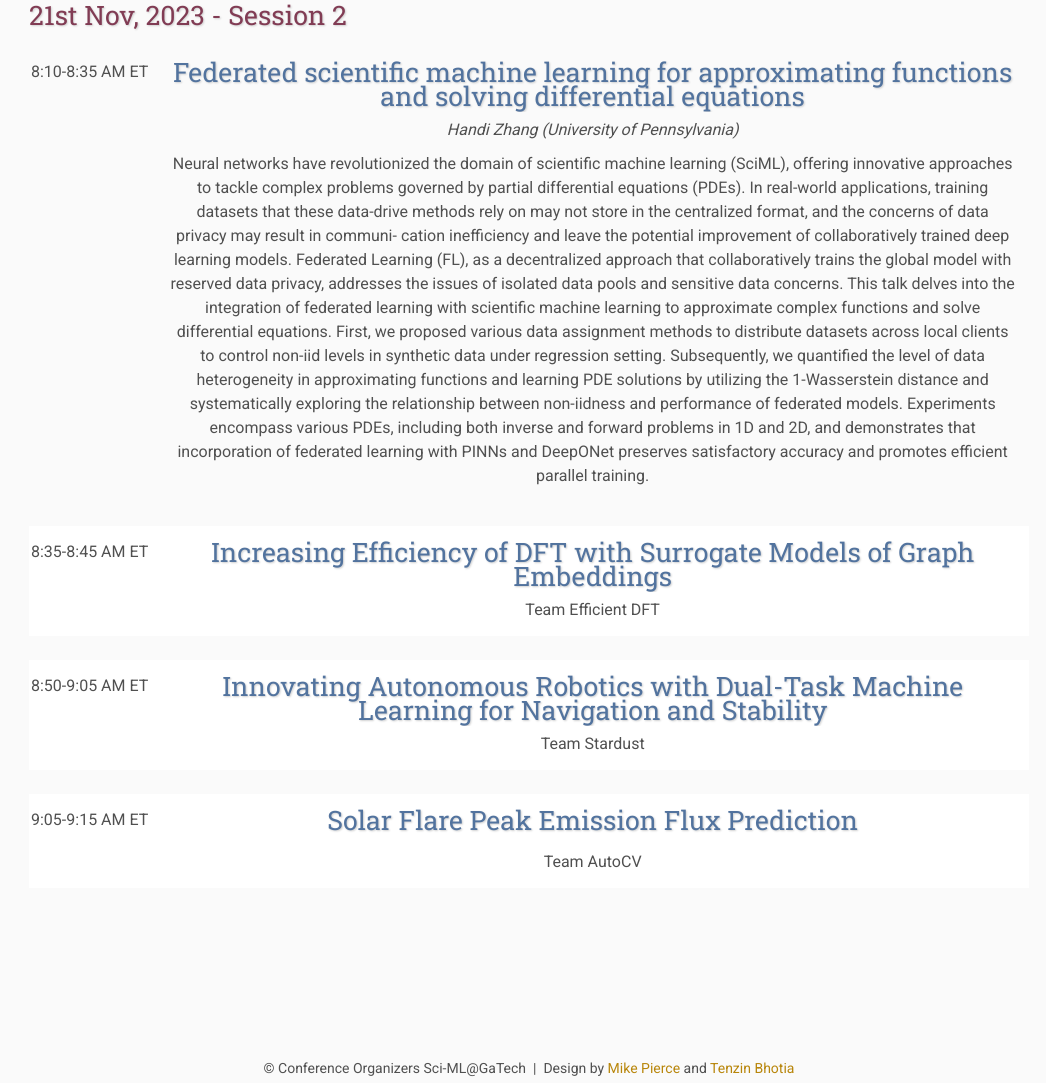
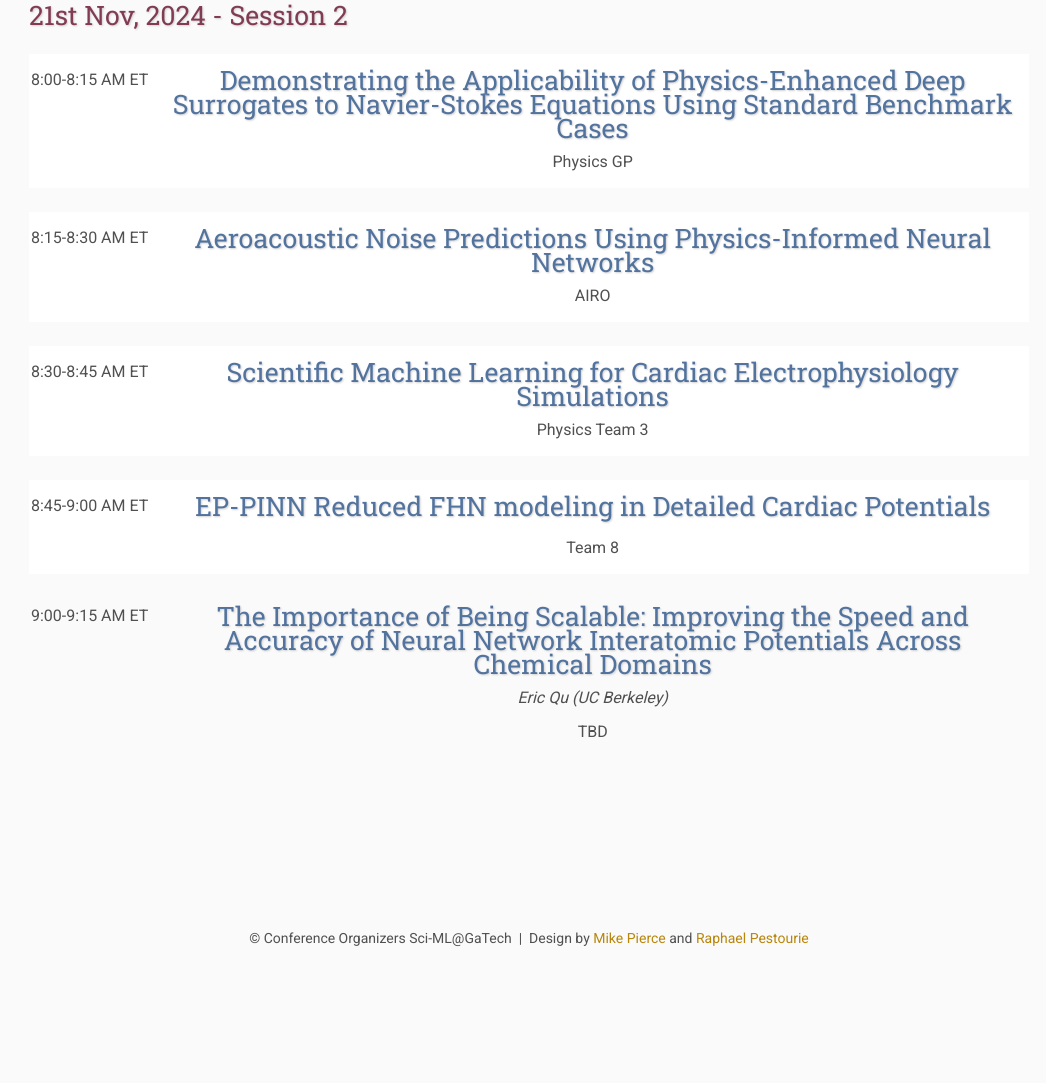
Before and after one commit to sciml-symposium/sciml-symposium-2024.github.io, a plain HTML site: page program/index.html in a window 1280 px wide. Shown: the part 1408-2491 px from the top of the page, without its empty margins (111-1157 px from the left). After the commit the page ends 2418 px from the top, so only its background shows below. Drawn offline with nearby package versions, Linux system fonts and the light colour scheme; some packages are replaced by stand-ins of ours; files that its build step writes are made by us from their sources.

Commit message:
Update index.html
updating day 2

```diff
--- a/program/index.html
+++ b/program/index.html
@@ -40,7 +40,7 @@
 
     <h2>Conference Program</h2>
 
-    <h3>19th Nov, 2023 - Session 1</h3>
+    <h3>19th Nov, 2024 - Session 1</h3>
 
     <!-- Event 1 -->
 <table class="plenary">
@@ -49,7 +49,7 @@
             8:00-8:15 AM ET
         </td>
         <td class="title-special">
-            Optimize Hydraulic Conductivity Estimation using Fourier Neural Operator.
+            Optimize Hydraulic Conductivity Estimation using Fourier Neural Operator
         </td>
     </tr>
     <tr>
@@ -133,80 +133,101 @@ solution into our experimental data, the reflected and transmitted waves are ext
         </tr>
     </table>
 
-    <h3>21st Nov, 2023 - Session 2</h3>
+    <h3>21st Nov, 2024 - Session 2</h3>
+
+    <!-- Event 1 -->
+<table class="plenary">
+    <tr>
+        <td class="date" rowspan="2">
+            8:00-8:15 AM ET
+        </td>
+        <td class="title-special">
+            Demonstrating the Applicability of Physics-Enhanced Deep Surrogates to Navier-Stokes Equations Using Standard Benchmark Cases
+        </td>
+    </tr>
+    <tr>
+        <td class="abstract">
+            Physics GP
+        </td>
+    </tr>
+</table>
+
+<!-- Event 2 -->
+<table class="plenary">
+    <tr>
+        <td class="date" rowspan="2">
+            8:15-8:30 AM ET
+        </td>
+        <td class="title-special">
+            Aeroacoustic Noise Predictions Using Physics-Informed Neural Networks
+        </td>
+    </tr>
+    <tr>
+        <td class="abstract">
+            AIRO
+        </td>
+    </tr>
+</table>
+
+<!-- Event 3 -->
+<table class="plenary">
+    <tr>
+        <td class="date" rowspan="2">
+            8:30-8:45 AM ET
+        </td>
+        <td class="title-special">
+            Scientific Machine Learning for Cardiac Electrophysiology Simulations
+        </td>
+    </tr>
+    <tr>
+        <td class="abstract">
+            Physics Team 3
+        </td>
+    </tr>
+</table>
+
+<!-- Event 4 -->
+<table class="plenary">
+    <tr>
+        <td class="date" rowspan="2">
+            8:45-9:00 AM ET
+        </td>
+        <td class="title-special">
+            EP-PINN Reduced FHN modeling in Detailed Cardiac Potentials
+        </td>
+    </tr>
+    <tr>
+        <td class="abstract">
+            Team 8
+        </td>
+    </tr>
+</table>
+
 
     <table id="PUTSPEAKERNAMEHERE">
         <tr>
             <td class="date" rowspan="3">
-                8:10-8:35 AM ET
+                9:00-9:15 AM ET
             </td>
             <td class="title-special">
-                Federated scientific machine learning for approximating functions and solving differential equations
+                The Importance of Being Scalable: Improving the Speed and Accuracy of Neural Network Interatomic Potentials Across Chemical Domains
             </td>
         </tr>
         <tr>
             <td class="speaker">
-                Handi Zhang (University of Pennsylvania)
+                Eric Qu (UC Berkeley)
             </td>
         </tr>
         <tr>
             <td class="abstract">
-                Neural networks have revolutionized the domain of scientific machine learning (SciML), offering innovative approaches to tackle complex problems governed by partial differential equations (PDEs). In real-world applications, training datasets that these data-drive methods rely on may not store in the centralized format, and the concerns of data privacy may result in communi- cation inefficiency and leave the potential improvement of collaboratively trained deep learning models.
-                Federated Learning (FL), as a decentralized approach that collaboratively trains the global model with reserved data privacy, addresses the issues of isolated data pools and sensitive data concerns. This talk delves into the integration of federated learning with scientific machine learning to approximate complex functions and solve differential equations. First, we proposed various data assignment methods to distribute datasets across local clients to control non-iid levels in synthetic data under regression setting.
-                Subsequently, we quantified the level of data heterogeneity in approximating functions and learning PDE solutions by utilizing the 1-Wasserstein distance and systematically exploring the relationship between non-iidness and performance of federated models. Experiments encompass various PDEs, including both inverse and forward problems in 1D and 2D, and demonstrates that incorporation of federated learning with PINNs and DeepONet preserves satisfactory accuracy and promotes efficient parallel training.
-            </td>
-        </tr>
-    </table>
-
-    <table class="plenary">
-        <tr>
-            <td class="date" rowspan="3">
-                8:35-8:45 AM ET
-            </td>
-            <td class="title-special">
-                Increasing Efficiency of DFT with Surrogate Models of Graph Embeddings
-            </td>
-        </tr>
-        <tr>
-            <td class="abstract">
-                Team Efficient DFT
-            </td>
-        </tr>
-    </table>
-    <table class="plenary">
-        <tr>
-            <td class="date" rowspan="3">
-                8:50-9:05 AM ET
-            </td>
-            <td class="title-special">
-                Innovating Autonomous Robotics with Dual-Task Machine Learning for Navigation and Stability
-            </td>
-        </tr>
-        <tr>
-            <td class="abstract">
-                Team Stardust
-            </td>
-        </tr>
-    </table>
-    <table class="plenary">
-        <tr>
-            <td class="date" rowspan="3">
-                9:05-9:15 AM ET
-            </td>
-            <td class="title-special">
-                Solar Flare Peak Emission Flux Prediction
-            </td>
-        </tr>
-        <tr>
-            <td class="abstract">
-                Team AutoCV
+                TBD
             </td>
         </tr>
     </table>
 
     <footer>
         &copy; Conference Organizers Sci-ML@GaTech
-        &nbsp;|&nbsp; Design by <a href="https://github.com/mikepierce">Mike Pierce</a> and <a href="https://10-zin.github.io/">Tenzin Bhotia</a>
+        &nbsp;|&nbsp; Design by <a href="https://github.com/mikepierce">Mike Pierce</a> and <a href="https://www.raphaelpestourie.com">Raphael Pestourie</a>
     </footer>
 
 </body>
```
